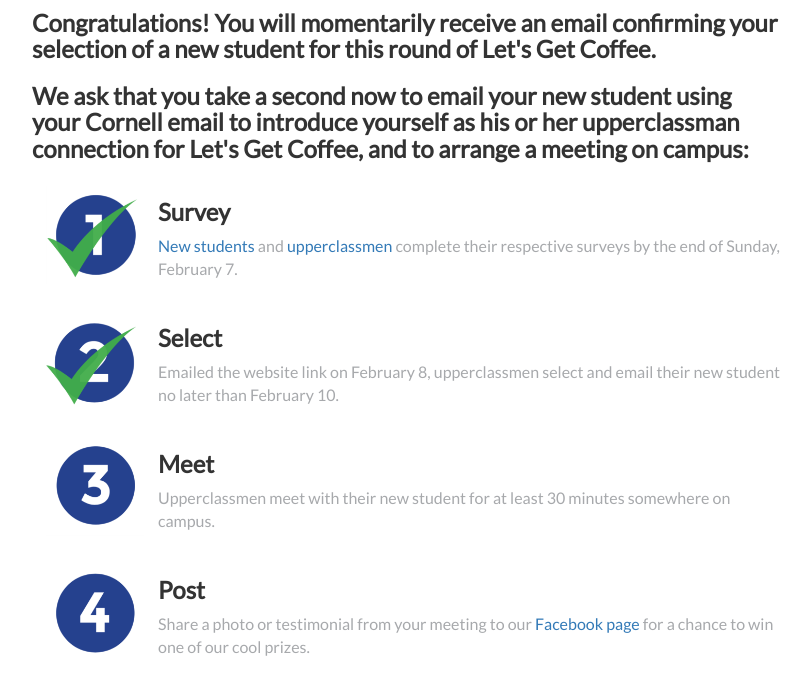
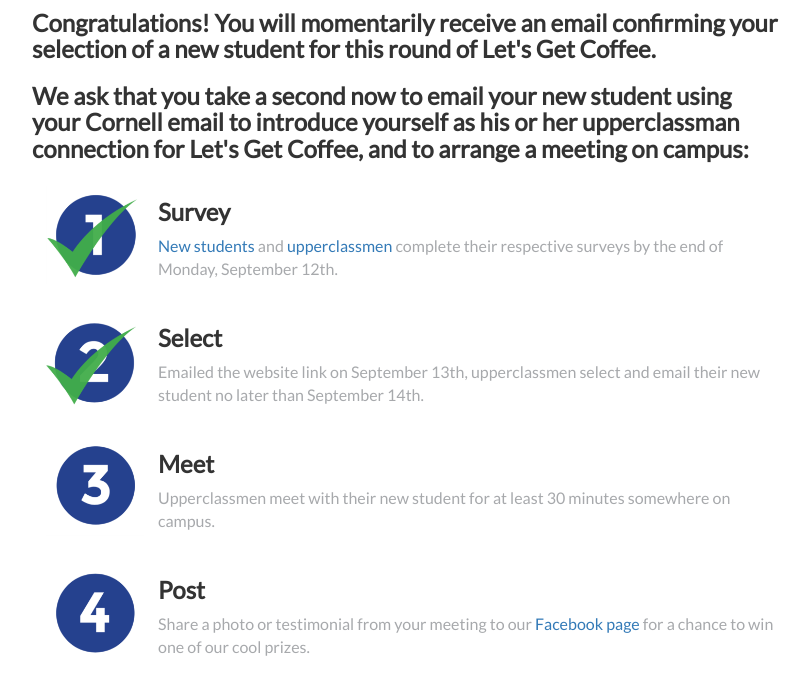
Before and after one commit to rzxyq/lgc2.0, a Django app: page /thanks_selection/ in a window 1280 px wide. Shown: the part 502-1177 px from the top of the page, without its empty margins (233-1043 px from the left). Run offline with Django 3.2, Linux system fonts and the light colour scheme; some libraries are stand-ins or nearby versions.

Commit message:
Changed timeline in thanks page

```diff
--- a/templates/thanks_newstudent.html
+++ b/templates/thanks_newstudent.html
@@ -41,10 +41,10 @@
             <p> </p>
             <table id="schedule">
                 <tr>
-                <td><img class="steps" src='{% static "img/Number1Checked.png" %}' width="120" height="120"/></td><td><h3>Survey</h3><p class="des"><a href="http://www.letsgetcoffeecornell.com/newstudent">New students</a> and <a href="http://www.letsgetcoffeecornell.com/upperclassman">upperclassmen</a> complete their respective surveys by the end of Sunday, February 7.</p></td>
+                <td><img class="steps" src='{% static "img/Number1Checked.png" %}' width="120" height="120"/></td><td><h3>Survey</h3><p class="des"><a href="http://www.letsgetcoffeecornell.com/newstudent">New students</a> and <a href="http://www.letsgetcoffeecornell.com/upperclassman">upperclassmen</a> complete their respective surveys by the end of Monday, September 12th.</p></td>
                 </tr>
                 <tr>
-                <td><img class="steps" src='{% static "img/Number2.png" %}' width="120" height="120"/></td><td><h3>Select</h3><p class="des">Emailed the website link on February 8, upperclassmen select and email their new student no later than February 10.</p></td>
+                <td><img class="steps" src='{% static "img/Number2.png" %}' width="120" height="120"/></td><td><h3>Select</h3><p class="des">Emailed the website link on September 13th, upperclassmen select and email their new student no later than September 14th.</p></td>
                 </tr>
                 <tr>
                 <td><img class="steps" src='{% static "img/Number3.png" %}' width="120" height="120"/></td><td><h3>Meet</h3><p class="des">Upperclassmen meet with their new student for at least 30 minutes somewhere on campus.</p></td>
--- a/templates/thanks_selection.html
+++ b/templates/thanks_selection.html
@@ -41,10 +41,10 @@
             <p> </p>
             <table id="schedule">
                 <tr>
-                <td><img class="steps" src='{% static "img/Number1Checked.png" %}' width="120" height="120"/></td><td><h3>Survey</h3><p class="des"><a href="http://www.letsgetcoffeecornell.com/newstudent">New students</a> and <a href="http://www.letsgetcoffeecornell.com/upperclassman">upperclassmen</a> complete their respective surveys by the end of Sunday, February 7.</p></td>
+                <td><img class="steps" src='{% static "img/Number1Checked.png" %}' width="120" height="120"/></td><td><h3>Survey</h3><p class="des"><a href="http://www.letsgetcoffeecornell.com/newstudent">New students</a> and <a href="http://www.letsgetcoffeecornell.com/upperclassman">upperclassmen</a> complete their respective surveys by the end of Monday, September 12th.</p></td>
                 </tr>
                 <tr>
-                <td><img class="steps" src='{% static "img/Number2Checked.png" %}' width="120" height="120"/></td><td><h3>Select</h3><p class="des">Emailed the website link on February 8, upperclassmen select and email their new student no later than February 10.</p></td>
+                <td><img class="steps" src='{% static "img/Number2Checked.png" %}' width="120" height="120"/></td><td><h3>Select</h3><p class="des">Emailed the website link on September 13th, upperclassmen select and email their new student no later than September 14th.</p></td>
                 </tr>
                 <tr>
                 <td><img class="steps" src='{% static "img/Number3.png" %}' width="120" height="120"/></td><td><h3>Meet</h3><p class="des">Upperclassmen meet with their new student for at least 30 minutes somewhere on campus.</p></td>
--- a/templates/thanks_upperclassman.html
+++ b/templates/thanks_upperclassman.html
@@ -41,10 +41,10 @@
             <p> </p>
             <table id="schedule">
                 <tr>
-                <td><img class="steps" src='{% static "img/Number1Checked.png" %}' width="120" height="120"/></td><td><h3>Survey</h3><p class="des"><a href="http://www.letsgetcoffeecornell.com/newstudent">New students</a> and <a href="http://www.letsgetcoffeecornell.com/upperclassman">upperclassmen</a> complete their respective surveys by the end of Sunday, February 7.</p></td>
+                <td><img class="steps" src='{% static "img/Number1Checked.png" %}' width="120" height="120"/></td><td><h3>Survey</h3><p class="des"><a href="http://www.letsgetcoffeecornell.com/newstudent">New students</a> and <a href="http://www.letsgetcoffeecornell.com/upperclassman">upperclassmen</a> complete their respective surveys by the end of Monday, September 12th.</p></td>
                 </tr>
                 <tr>
-                <td><img class="steps" src='{% static "img/Number2.png" %}' width="120" height="120"/></td><td><h3>Select</h3><p class="des">Emailed the website link on February 8, upperclassmen select and email their new student no later than February 10.</p></td>
+                <td><img class="steps" src='{% static "img/Number2.png" %}' width="120" height="120"/></td><td><h3>Select</h3><p class="des">Emailed the website link on September 13th, upperclassmen select and email their new student no later than September 14th.</p></td>
                 </tr>
                 <tr>
                 <td><img class="steps" src='{% static "img/Number3.png" %}' width="120" height="120"/></td><td><h3>Meet</h3><p class="des">Upperclassmen meet with their new student for at least 30 minutes somewhere on campus.</p></td>
```
